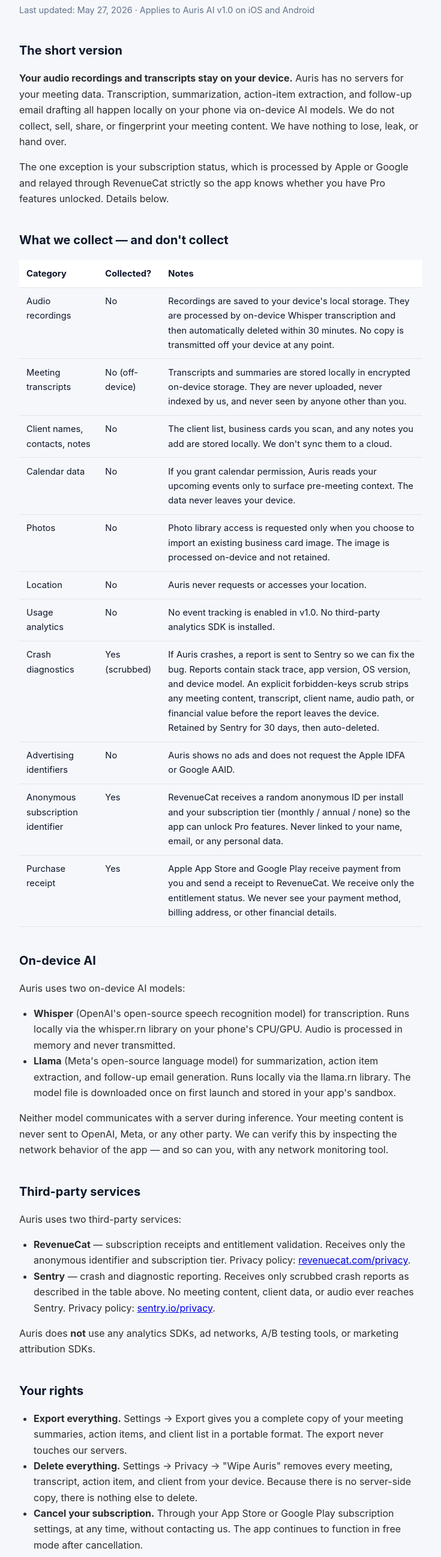
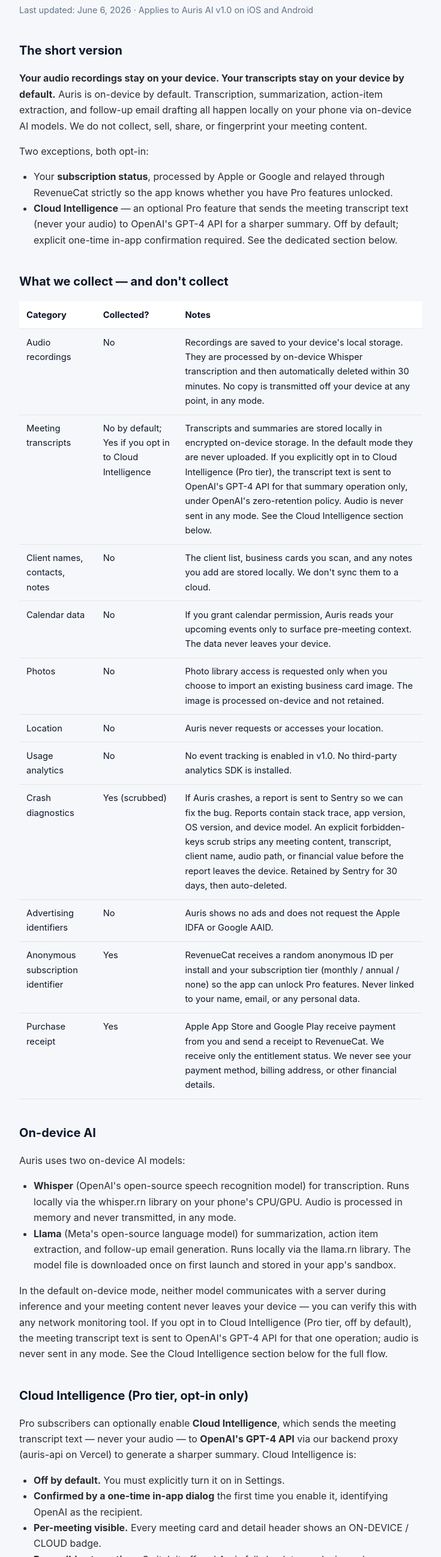
Before and after one commit to Houst29476/auris-site, a plain HTML site: page privacy/index.html in a window 1280 px wide. Shown: the part 205-2800 px from the top of the page at 60% size, without its empty margins (272-1007 px from the left). Drawn offline with Linux system fonts and the light colour scheme.

Commit message:
Revise privacy policy details and update date
Updated the privacy policy to clarify data handling and subscription features.

```diff
--- a/privacy/index.html
+++ b/privacy/index.html
@@ -4,7 +4,7 @@
 <meta charset="utf-8" />
 <meta name="viewport" content="width=device-width,initial-scale=1" />
 <title>Privacy Policy — Auris AI</title>
-<meta name="description" content="Auris AI privacy policy. Audio recordings and transcripts stay on your device. We don't collect, sell, or share your meeting data." />
+<meta name="description" content="Auris AI privacy policy. Audio recordings stay on your device. Transcripts stay on your device by default; Pro users can opt in to Cloud Intelligence for OpenAI summarization." />
 <style>
   :root { --midnight:#070D1A; --blue:#2B5CE6; --gold:#EDB430; --ink:#0F172A; --steel:#64748B; --chalk:#F5F7FA; }
   * { box-sizing: border-box; }
@@ -30,12 +30,16 @@
 <div class="wrap">
   <div class="brand"><a href="/">Auris<span class="ai">AI</span></a></div>
   <h1>Privacy Policy</h1>
-  <p class="updated">Last updated: May 27, 2026 · Applies to Auris AI v1.0 on iOS and Android</p>
+  <p class="updated">Last updated: June 6, 2026 · Applies to Auris AI v1.0 on iOS and Android</p>
 
   <h2>The short version</h2>
-  <p><strong>Your audio recordings and transcripts stay on your device.</strong> Auris has no servers for your meeting data. Transcription, summarization, action-item extraction, and follow-up email drafting all happen locally on your phone via on-device AI models. We do not collect, sell, share, or fingerprint your meeting content. We have nothing to lose, leak, or hand over.</p>
+  <p><strong>Your audio recordings stay on your device. Your transcripts stay on your device by default.</strong> Auris is on-device by default. Transcription, summarization, action-item extraction, and follow-up email drafting all happen locally on your phone via on-device AI models. We do not collect, sell, share, or fingerprint your meeting content.</p>
 
-  <p>The one exception is your subscription status, which is processed by Apple or Google and relayed through RevenueCat strictly so the app knows whether you have Pro features unlocked. Details below.</p>
+  <p>Two exceptions, both opt-in:</p>
+  <ul>
+    <li>Your <strong>subscription status</strong>, processed by Apple or Google and relayed through RevenueCat strictly so the app knows whether you have Pro features unlocked.</li>
+    <li><strong>Cloud Intelligence</strong> — an optional Pro feature that sends the meeting transcript text (never your audio) to OpenAI's GPT-4 API for a sharper summary. Off by default; explicit one-time in-app confirmation required. See the dedicated section below.</li>
+  </ul>
 
   <h2>What we collect — and don't collect</h2>
 
@@ -44,8 +48,8 @@
       <tr><th>Category</th><th>Collected?</th><th>Notes</th></tr>
     </thead>
     <tbody>
-      <tr><td>Audio recordings</td><td>No</td><td>Recordings are saved to your device's local storage. They are processed by on-device Whisper transcription and then automatically deleted within 30 minutes. No copy is transmitted off your device at any point.</td></tr>
-      <tr><td>Meeting transcripts</td><td>No (off-device)</td><td>Transcripts and summaries are stored locally in encrypted on-device storage. They are never uploaded, never indexed by us, and never seen by anyone other than you.</td></tr>
+      <tr><td>Audio recordings</td><td>No</td><td>Recordings are saved to your device's local storage. They are processed by on-device Whisper transcription and then automatically deleted within 30 minutes. No copy is transmitted off your device at any point, in any mode.</td></tr>
+      <tr><td>Meeting transcripts</td><td>No by default; Yes if you opt in to Cloud Intelligence</td><td>Transcripts and summaries are stored locally in encrypted on-device storage. In the default mode they are never uploaded. If you explicitly opt in to Cloud Intelligence (Pro tier), the transcript text is sent to OpenAI's GPT-4 API for that summary operation only, under OpenAI's zero-retention policy. Audio is never sent in any mode. See the Cloud Intelligence section below.</td></tr>
       <tr><td>Client names, contacts, notes</td><td>No</td><td>The client list, business cards you scan, and any notes you add are stored locally. We don't sync them to a cloud.</td></tr>
       <tr><td>Calendar data</td><td>No</td><td>If you grant calendar permission, Auris reads your upcoming events only to surface pre-meeting context. The data never leaves your device.</td></tr>
       <tr><td>Photos</td><td>No</td><td>Photo library access is requested only when you choose to import an existing business card image. The image is processed on-device and not retained.</td></tr>
@@ -61,16 +65,30 @@
   <h2>On-device AI</h2>
   <p>Auris uses two on-device AI models:</p>
   <ul>
-    <li><strong>Whisper</strong> (OpenAI's open-source speech recognition model) for transcription. Runs locally via the whisper.rn library on your phone's CPU/GPU. Audio is processed in memory and never transmitted.</li>
+    <li><strong>Whisper</strong> (OpenAI's open-source speech recognition model) for transcription. Runs locally via the whisper.rn library on your phone's CPU/GPU. Audio is processed in memory and never transmitted, in any mode.</li>
     <li><strong>Llama</strong> (Meta's open-source language model) for summarization, action item extraction, and follow-up email generation. Runs locally via the llama.rn library. The model file is downloaded once on first launch and stored in your app's sandbox.</li>
   </ul>
-  <p>Neither model communicates with a server during inference. Your meeting content is never sent to OpenAI, Meta, or any other party. We can verify this by inspecting the network behavior of the app — and so can you, with any network monitoring tool.</p>
+  <p>In the default on-device mode, neither model communicates with a server during inference and your meeting content never leaves your device — you can verify this with any network monitoring tool. If you opt in to Cloud Intelligence (Pro tier, off by default), the meeting transcript text is sent to OpenAI's GPT-4 API for that one operation; audio is never sent in any mode. See the Cloud Intelligence section below for the full flow.</p>
+
+  <h2>Cloud Intelligence (Pro tier, opt-in only)</h2>
+  <p>Pro subscribers can optionally enable <strong>Cloud Intelligence</strong>, which sends the meeting transcript text — never your audio — to <strong>OpenAI's GPT-4 API</strong> via our backend proxy (auris-api on Vercel) to generate a sharper summary. Cloud Intelligence is:</p>
+  <ul>
+    <li><strong>Off by default.</strong> You must explicitly turn it on in Settings.</li>
+    <li><strong>Confirmed by a one-time in-app dialog</strong> the first time you enable it, identifying OpenAI as the recipient.</li>
+    <li><strong>Per-meeting visible.</strong> Every meeting card and detail header shows an ON-DEVICE / CLOUD badge.</li>
+    <li><strong>Reversible at any time.</strong> Switch it off and Auris falls back to on-device only.</li>
+    <li><strong>Capped at 10 cloud-summarized meetings per calendar month.</strong></li>
+  </ul>
+  <p><strong>What OpenAI receives:</strong> Only the meeting transcript text, sent over HTTPS to OpenAI's GPT-4 API, when you have Cloud Intelligence enabled.</p>
+  <p><strong>How OpenAI processes it:</strong> Under OpenAI's <a href="https://openai.com/policies/api-data-usage-policies/" rel="noopener">zero-retention API policy</a>. They do not store, log, or train on your transcripts.</p>
+  <p><strong>What we keep:</strong> No transcripts, summaries, audio, or PII are stored on our servers. The auris-api proxy only authenticates the request against your RevenueCat Pro entitlement and forwards to OpenAI.</p>
 
   <h2>Third-party services</h2>
-  <p>Auris uses two third-party services:</p>
+  <p>Auris uses three third-party services:</p>
   <ul>
     <li><strong>RevenueCat</strong> — subscription receipts and entitlement validation. Receives only the anonymous identifier and subscription tier. Privacy policy: <a href="https://www.revenuecat.com/privacy" rel="noopener">revenuecat.com/privacy</a>.</li>
     <li><strong>Sentry</strong> — crash and diagnostic reporting. Receives only scrubbed crash reports as described in the table above. No meeting content, client data, or audio ever reaches Sentry. Privacy policy: <a href="https://sentry.io/privacy/" rel="noopener">sentry.io/privacy</a>.</li>
+    <li><strong>OpenAI</strong> — GPT-4 summarization, only when you opt in to Cloud Intelligence (Pro tier, off by default). Receives only the meeting transcript text under OpenAI's zero-retention API policy. See the Cloud Intelligence section above for the full flow. Privacy policy: <a href="https://openai.com/policies/api-data-usage-policies/" rel="noopener">openai.com/policies/api-data-usage-policies</a>.</li>
   </ul>
   <p>Auris does <strong>not</strong> use any analytics SDKs, ad networks, A/B testing tools, or marketing attribution SDKs.</p>
 
@@ -88,7 +106,7 @@
   <p>Auris is not directed at children under 13 (or the equivalent minimum age in your jurisdiction). We do not knowingly collect data from children.</p>
 
   <h2>Changes to this policy</h2>
-  <p>If we ever add a feature that changes what data is collected — for example, turning on analytics or cloud-based transcription — we will update this page, update the App Store and Google Play privacy disclosures, and update the in-app Privacy screen in the same release. The most recent revision date is shown at the top of this page.</p>
+  <p>If we ever add a feature that changes what data is collected — for example, turning on analytics or expanding cloud-based processing — we will update this page, update the App Store and Google Play privacy disclosures, and update the in-app Privacy screen in the same release. The most recent revision date is shown at the top of this page.</p>
 
   <h2>Contact</h2>
   <p>Questions about this policy or how Auris handles data: <a href="mailto:support@masdineroventures.com">support@masdineroventures.com</a></p>
```
